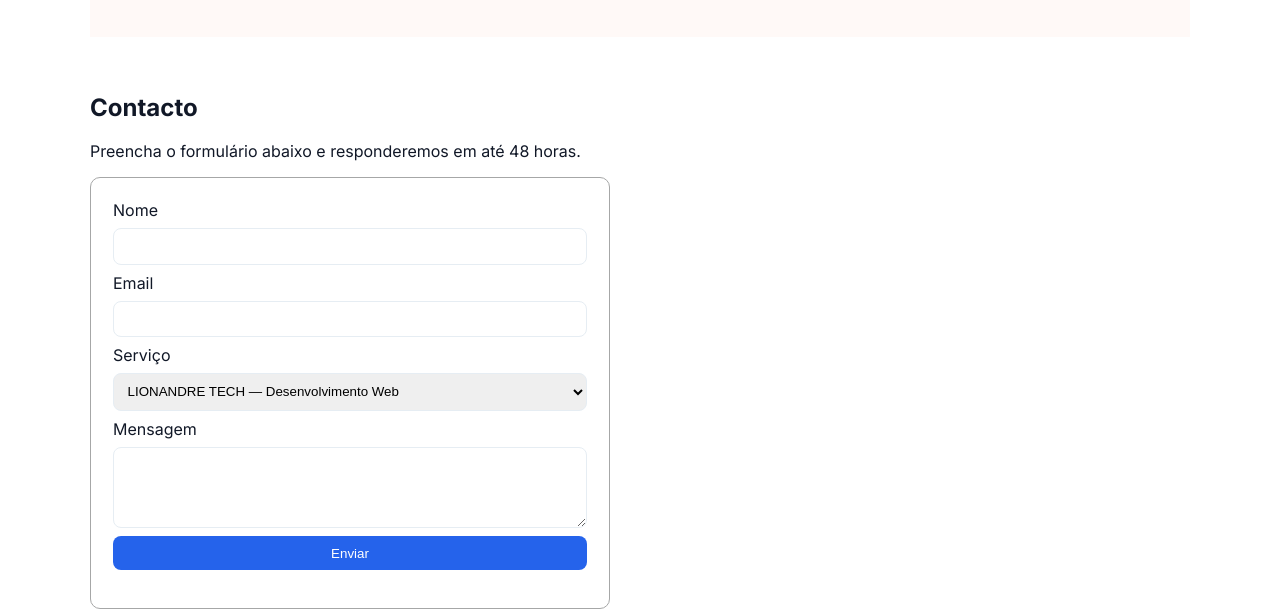
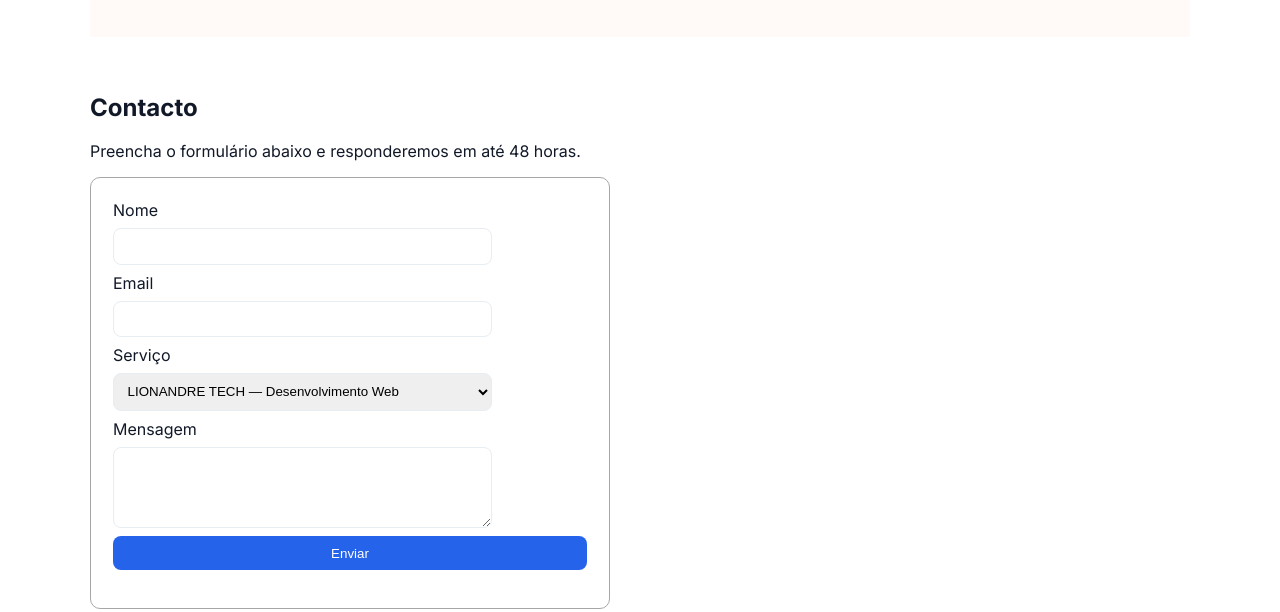
Before and after one commit to lionelandre01-programmer/LandingPage_Lionandre, a plain HTML site: page index.html in a window 1280 px wide. Shown: the part 3362-3974 px from the top of the page. Drawn offline with Linux system fonts and the light colour scheme.

Commit message:
Atualizar o style.css
alterando o input

```diff
--- a/style.css
+++ b/style.css
@@ -179,7 +179,7 @@ html,body{
     padding:0.6rem;
     border-radius:8px;
     border:1px solid #e6edf3;
-    width: 100%
+    width: 80%
 }
 
 #form-status{
```
